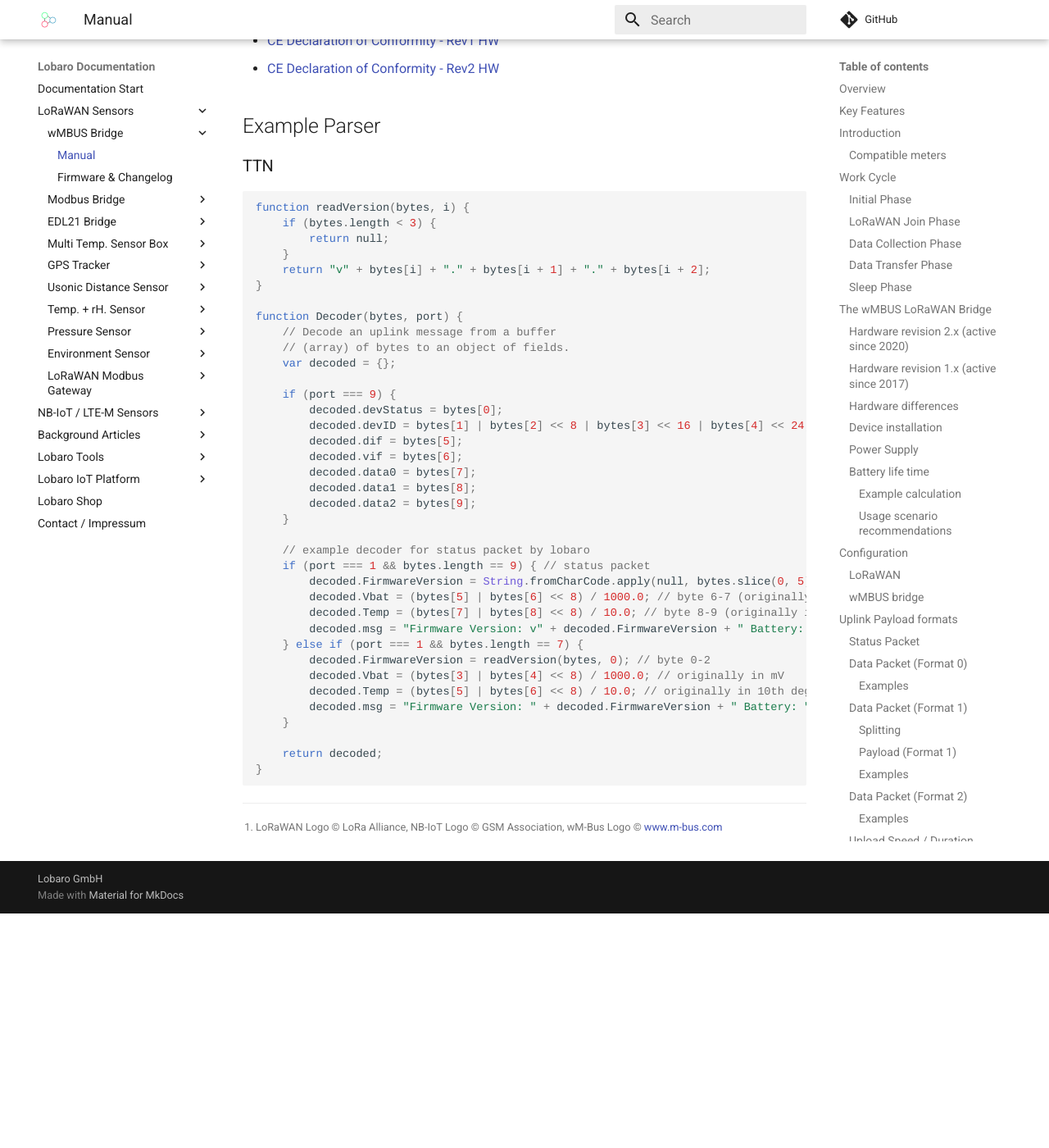
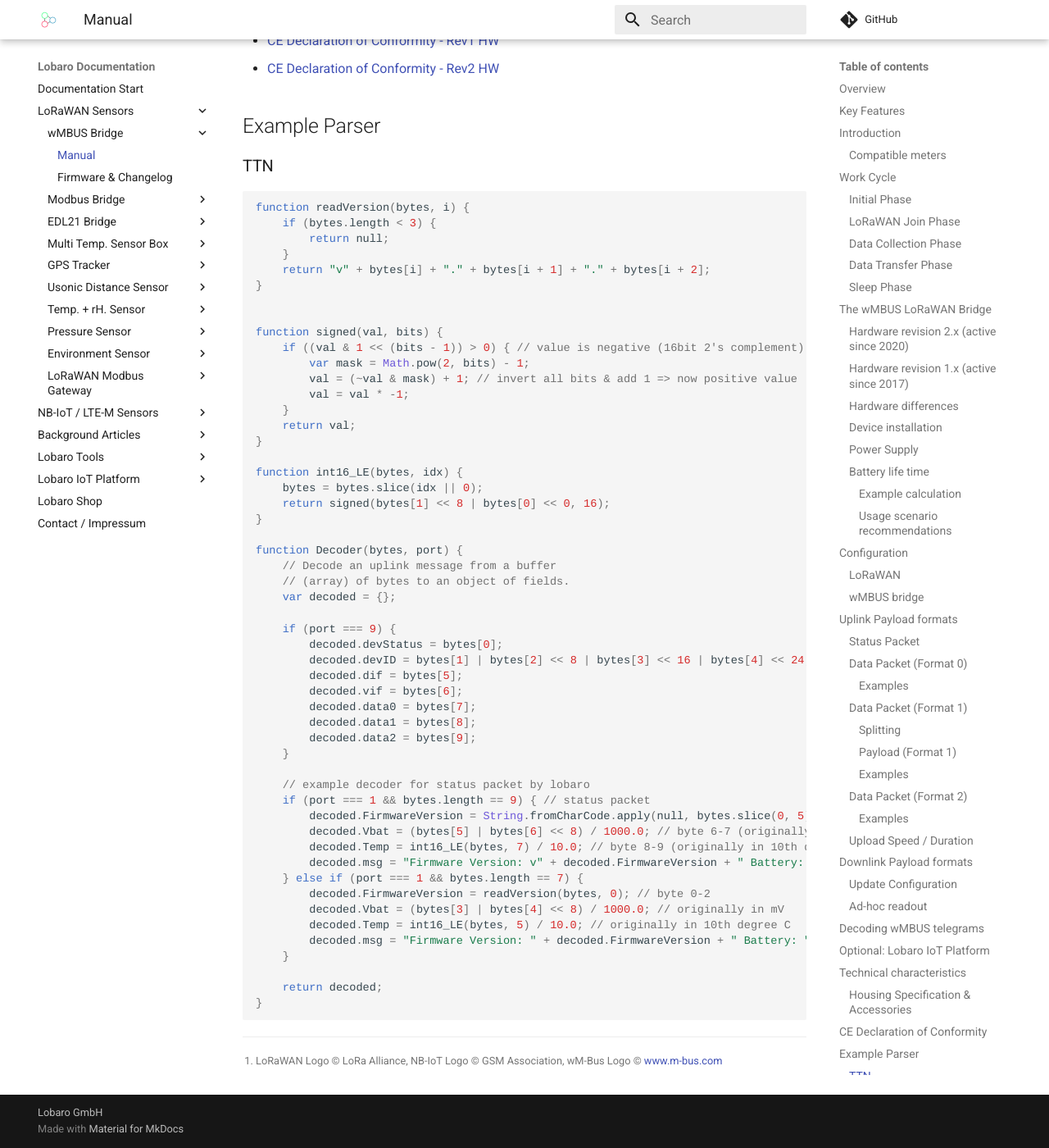
Before and after one commit to Lobaro/docs, an MkDocs documentation site: the page built from docs/lorawan-sensors/wmbus-lorawan/index.md, in a window 1280 px wide and 1400 px high, scrolled down 22056 px. Shown: the whole window at 82% size. Built offline with MkDocs 1.6.1 and Material for MkDocs 9.7.7, drawn with Linux system fonts in a browser that asks for light colours; a script that is not in the unit is left out; comment, search, counter and statistics services are not loaded; before the commit the page ends 23170 px from its top, so only the background shows below that.

Commit message:
Update index.md

```diff
--- a/docs/lorawan-sensors/wmbus-lorawan/index.md
+++ b/docs/lorawan-sensors/wmbus-lorawan/index.md
@@ -667,6 +667,21 @@ function readVersion(bytes, i) {
     return "v" + bytes[i] + "." + bytes[i + 1] + "." + bytes[i + 2];
 }
 
+
+function signed(val, bits) {
+    if ((val & 1 << (bits - 1)) > 0) { // value is negative (16bit 2's complement)
+        var mask = Math.pow(2, bits) - 1;
+        val = (~val & mask) + 1; // invert all bits & add 1 => now positive value
+        val = val * -1;
+    }
+    return val;
+}
+
+function int16_LE(bytes, idx) {
+    bytes = bytes.slice(idx || 0);
+    return signed(bytes[1] << 8 | bytes[0] << 0, 16);
+}
+
 function Decoder(bytes, port) {
     // Decode an uplink message from a buffer
     // (array) of bytes to an object of fields.
@@ -686,12 +701,12 @@ function Decoder(bytes, port) {
     if (port === 1 && bytes.length == 9) { // status packet
         decoded.FirmwareVersion = String.fromCharCode.apply(null, bytes.slice(0, 5)); // byte 0-4
         decoded.Vbat = (bytes[5] | bytes[6] << 8) / 1000.0; // byte 6-7 (originally in mV)
-        decoded.Temp = (bytes[7] | bytes[8] << 8) / 10.0; // byte 8-9 (originally in 10th degree C)
+        decoded.Temp = int16_LE(bytes, 7) / 10.0; // byte 8-9 (originally in 10th degree C)
         decoded.msg = "Firmware Version: v" + decoded.FirmwareVersion + " Battery: " + decoded.Vbat + "V Temperature: " + decoded.Temp + "°C";
     } else if (port === 1 && bytes.length == 7) {
         decoded.FirmwareVersion = readVersion(bytes, 0); // byte 0-2
         decoded.Vbat = (bytes[3] | bytes[4] << 8) / 1000.0; // originally in mV
-        decoded.Temp = (bytes[5] | bytes[6] << 8) / 10.0; // originally in 10th degree C
+        decoded.Temp = int16_LE(bytes, 5) / 10.0; // originally in 10th degree C
         decoded.msg = "Firmware Version: " + decoded.FirmwareVersion + " Battery: " + decoded.Vbat + "V Temperature: " + decoded.Temp + "°C";
     }
 
```
